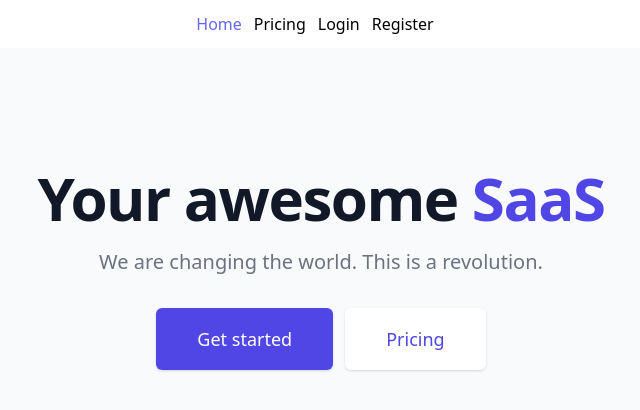
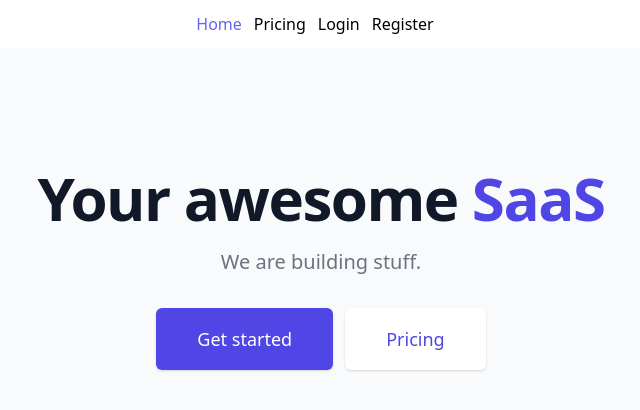
Before and after one commit to yann-yinn/stripe-node-jumpstarter, a Vue app in the folder front/: page / in a window 1280 px wide. Shown: the top 410 px of the page, without its empty margins (319-959 px from the left). Built offline with nearby package versions, Linux system fonts and the light colour scheme; no server answers; what vue-toasted would draw is missing.

Commit message:
fix landing page

```diff
--- a/front/src/views/Home.vue
+++ b/front/src/views/Home.vue
@@ -13,7 +13,7 @@
           <p
             class="mt-3 max-w-md mx-auto text-base text-gray-500 sm:text-lg md:mt-5 md:text-xl md:max-w-3xl"
           >
-            We are changing the world. This is a revolution.
+            We are building stuff.
           </p>
           <div class="mt-5 max-w-md mx-auto sm:flex sm:justify-center md:mt-8">
             <div class="rounded-md shadow">
```
